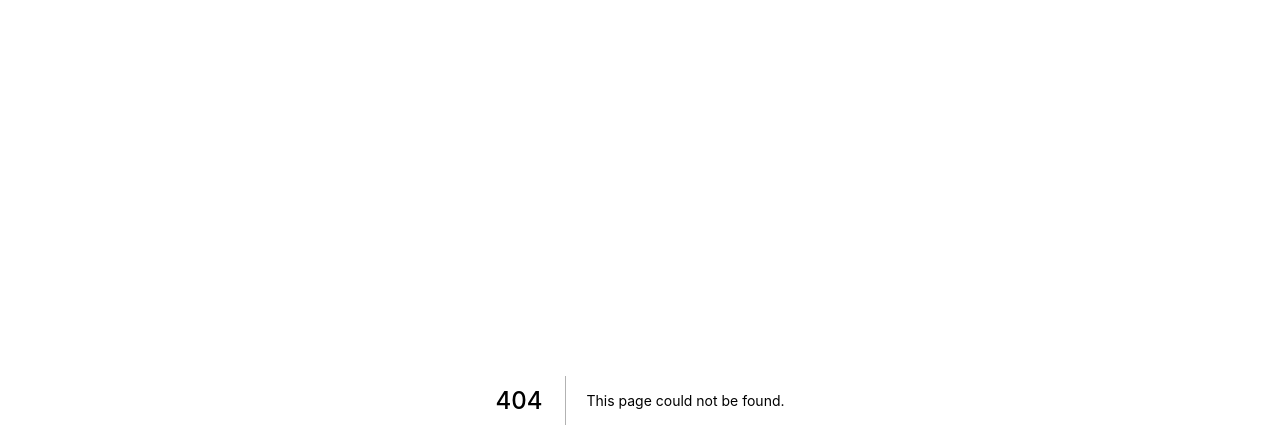
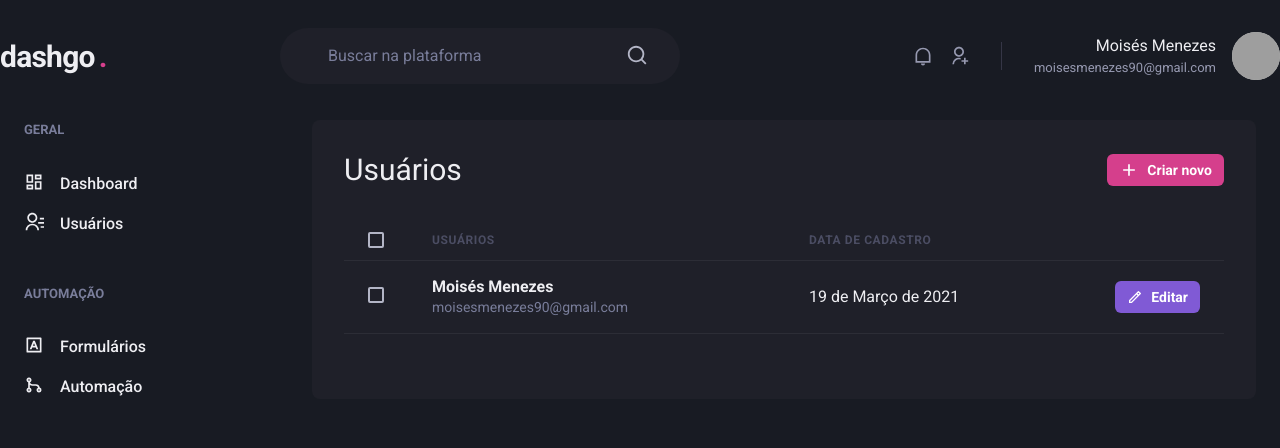
Before and after one commit to MoisesMenezes/Dashgo, a Next.js app: page /users in a window 1280 px wide. Before the commit this address had no page. Shown: the top 448 px of the page. Built offline with nearby package versions, Linux system fonts and the light colour scheme; grey boxes are pictures that could not be loaded.

Commit message:
feat: add users page

```diff
--- /dev/null
+++ b/src/pages/users/index.tsx
@@ -0,0 +1,87 @@
+import {
+  Box,
+  Flex,
+  Heading,
+  Button,
+  Icon,
+  Table,
+  Thead,
+  Th,
+  Tr,
+  Td,
+  Checkbox,
+  Tbody,
+  Text,
+} from "@chakra-ui/react";
+import { RiAddLine, RiPencilLine } from "react-icons/ri";
+import { Header } from "../../components/Header";
+import { Sidebar } from "../../components/Sidebar";
+
+export default function UserList() {
+  return (
+    <Box>
+      <Header />
+      <Flex width="100%" my="6" maxWidth={1480} mx="auto" px="6">
+        <Sidebar />
+
+        <Box flex="1" borderRadius={8} bg="gray.800" p="8">
+          <Flex mb="8" justify="space-between" align="center">
+            <Heading size="lg" fontWeight="normal">
+              Usuários
+            </Heading>
+
+            <Button
+              as="a"
+              size="sm"
+              fontSize="sm"
+              colorScheme="pink"
+              leftIcon={<Icon as={RiAddLine} fontSize="20" />}
+            >
+              Criar novo
+            </Button>
+          </Flex>
+
+          <Table colorScheme="whiteAlpha">
+            <Thead>
+              <Tr>
+                <Th px="6" color="gray.300" width="8">
+                  <Checkbox colorScheme="pink" />
+                </Th>
+                <Th>Usuários</Th>
+                <Th>Data de cadastro</Th>
+                <Th width="8"></Th>
+              </Tr>
+            </Thead>
+            <Tbody>
+              <Tr>
+                <Td px="6">
+                  <Checkbox colorScheme="pink" />
+                </Td>
+                <Td>
+                  <Box>
+                    <Text fontWeight="bold">Moisés Menezes</Text>
+                    <Text fontSize="sm" color="gray.400">
+                      moisesmenezes90@gmail.com
+                    </Text>
+                  </Box>
+                </Td>
+                <Td>19 de Março de 2021</Td>
+                <Td>
+                <Button
+              as="a"
+              size="sm"
+              fontSize="sm"
+              colorScheme="purple"
+              leftIcon={<Icon as={RiPencilLine} fontSize="16" />}
+            >
+              Editar
+            </Button>
+                </Td>
+              </Tr>
+            </Tbody>
+          </Table>
+        </Box>
+      </Flex>
+    </Box>
+  );
+}
```
